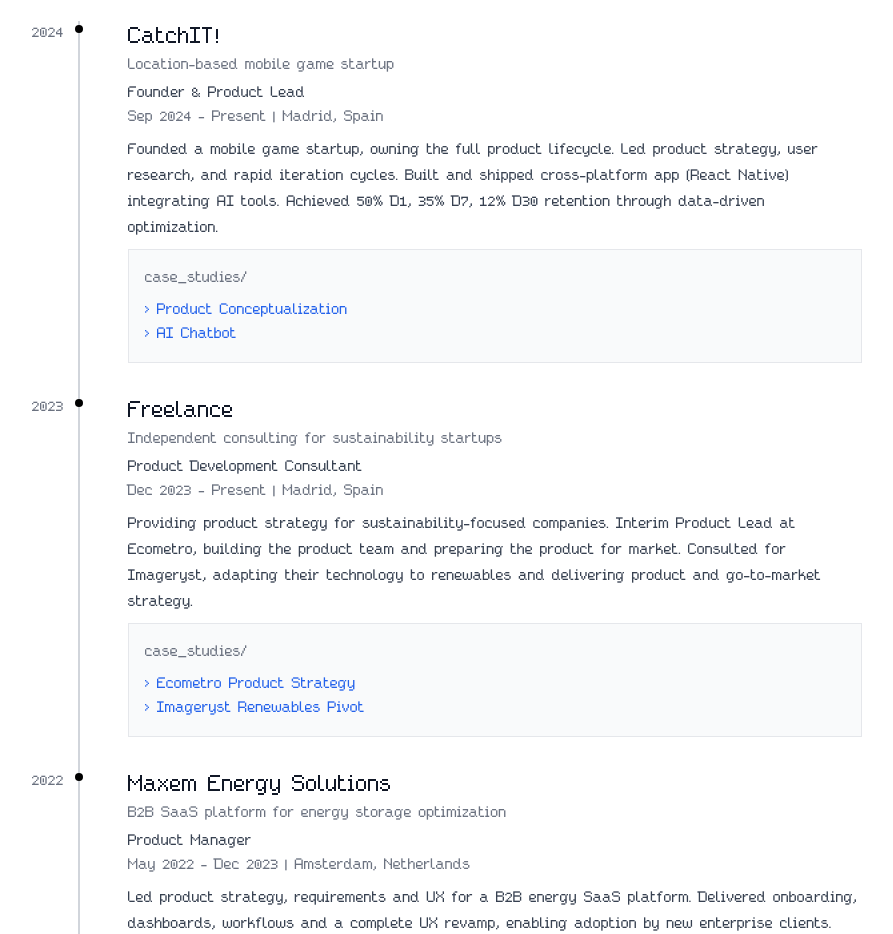
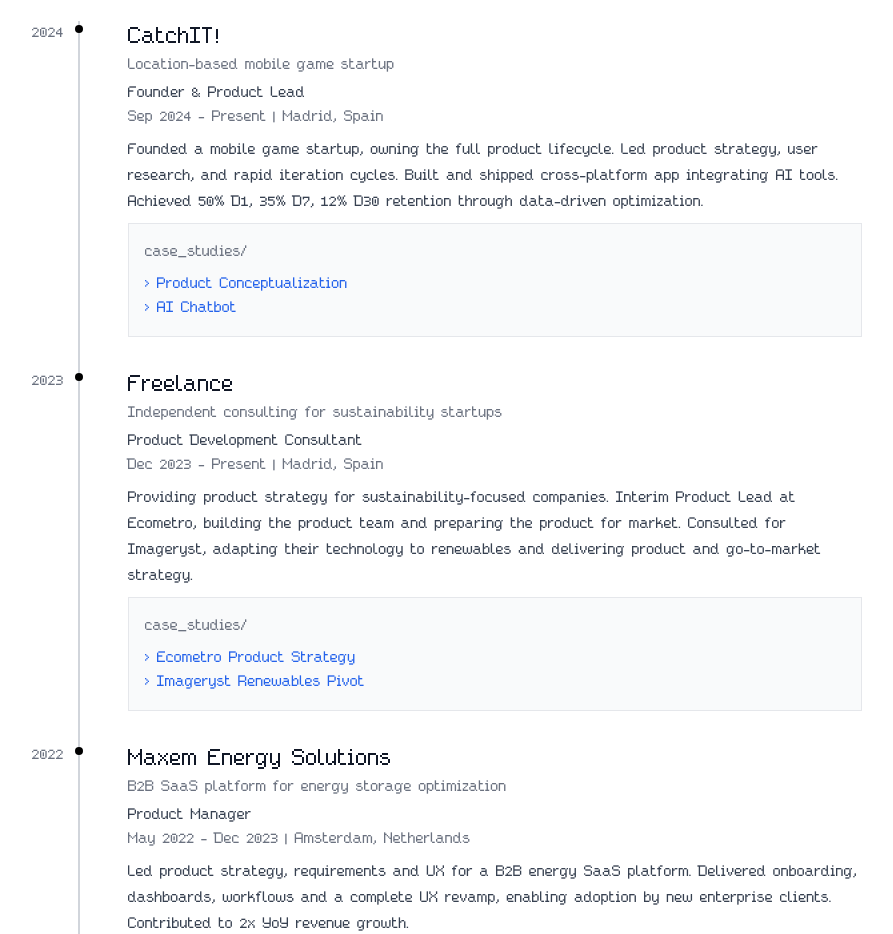
Before and after one commit to itsamimario/Portfolio, a Next.js app: page /about in a window 1280 px wide. Shown: the part 1260-2194 px from the top of the page, without its empty margins (210-1103 px from the left). Built offline with nearby package versions, Linux system fonts and the light colour scheme.

Commit message:
fix(timeline): remove redundant mention of cross-platform app in startup description

```diff
--- a/data/timeline.ts
+++ b/data/timeline.ts
@@ -14,7 +14,7 @@
     period: 'Sep 2024 - Present',
     location: 'Madrid, Spain',
     description:
-      'Founded a mobile game startup, owning the full product lifecycle. Led product strategy, user research, and rapid iteration cycles. Built and shipped cross-platform app (React Native) integrating AI tools. Achieved 50% D1, 35% D7, 12% D30 retention through data-driven optimization.',
+      'Founded a mobile game startup, owning the full product lifecycle. Led product strategy, user research, and rapid iteration cycles. Built and shipped cross-platform app integrating AI tools. Achieved 50% D1, 35% D7, 12% D30 retention through data-driven optimization.',
     caseStudies: [
       {
         id: 'catchit-product-conceptualization',
```
